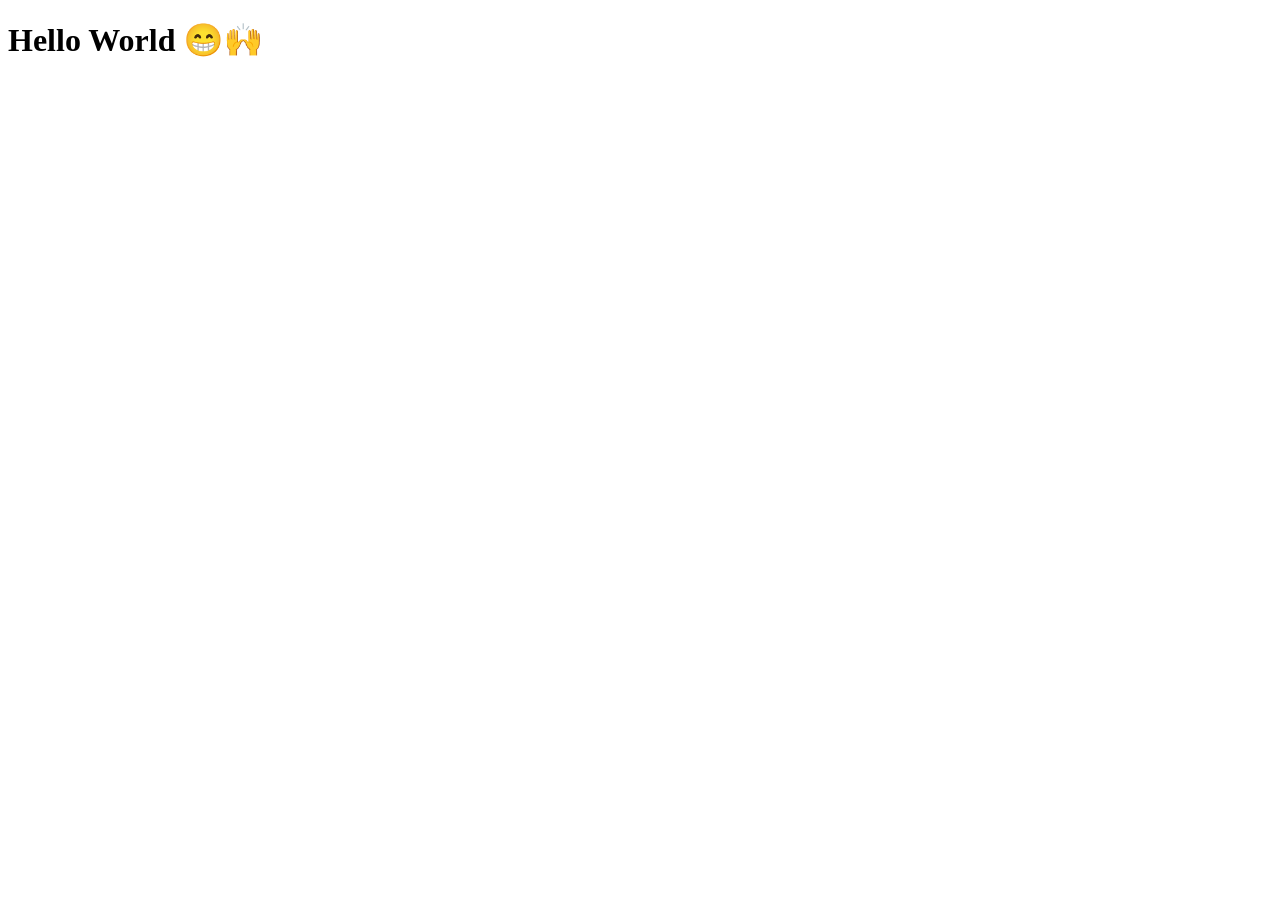
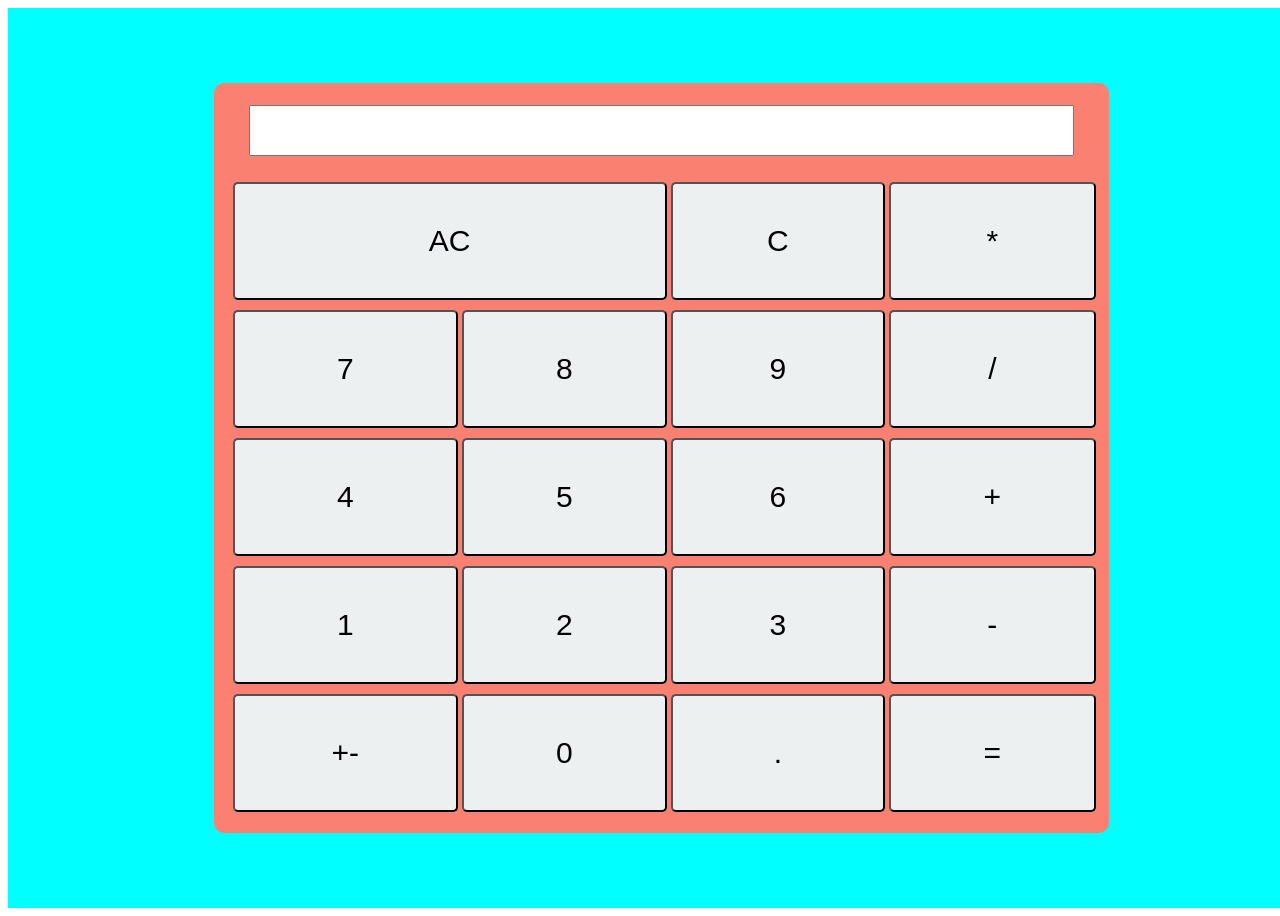
Before and after one commit to Yansa27/Revou, a plain HTML site: page index.html in a window 1280 px wide. Before the commit the page ends 800 px from the top, so only its background shows below. Drawn offline with Linux system fonts and the light colour scheme.

Commit message:
week 1 day 2

```diff
--- a/index.html
+++ b/index.html
@@ -3,9 +3,48 @@
 <head>
     <meta charset="UTF-8">
     <meta name="viewport" content="width=device-width, initial-scale=1.0">
-    <title>first</title>
+    <title>Kalkulator</title>
+    <link rel="stylesheet" href="style.css">
 </head>
 <body>
-    <h1>Hello World 😁🙌</h1>
+<div class="mother">
+ <div class="children">
+    <table class="calculator">
+        <tr>
+            <th colspan="4"><input type="text" name="display" size="100%"></th>
+        </tr>
+        <tr>
+            <td colspan="2"><button>AC</button></td>
+            <td><button>C</button></td>
+            <td><button>*</button></td>
+        </tr>
+        <tr>
+            <td><button>7</button></td>
+            <td><button>8</button></td>
+            <td><button>9</button></td>
+            <td><button>/</button></td>
+        </tr>
+        <tr>
+            <td><button>4</button></td>
+            <td><button>5</button></td>
+            <td><button>6</button></td>
+            <td><button>+</button></td>
+        </tr>
+        <tr>
+            <td><button>1</button></td>
+            <td><button>2</button></td>
+            <td><button>3</button></td>
+            <td><button>-</button></td>
+        </tr>
+        <tr>
+            <td><button>+-</button></td>
+            <td><button>0</button></td>
+            <td><button>.</button></td>
+            <td><button>=</button></td>
+        </tr>
+
+    </table>
+ </div>
+</div>
 </body>
 </html>
--- /dev/null
+++ b/style.css
@@ -0,0 +1,50 @@
+body {
+    width: 100%;
+    justify-content: flex-end;
+}
+.mother {
+    background-color: aqua;
+    height: 900px;
+    width: 100%;
+    display: flex;
+}
+.children {
+    margin: auto;
+    justify-content: center;
+    align-items: center;
+    height: 750px;
+}
+
+.calculator {
+    width: 103%;
+    height: 100%;
+    display: flex;
+
+    background-color: #fa8072;
+    justify-content: center;
+    border-radius: 10px;
+}
+button {
+    color: rgb(0, 0, 0);
+    font-size: 30px;
+    padding: 40px;
+    margin: 3px;
+    width : 100%;
+    height: 1010%;
+    background-color: rgb(237, 240, 240);
+    border-radius: 5px;
+}
+button:active {
+    background-color:rgb(182, 36, 36);
+}
+
+
+th {
+    padding: 20px;
+    width: auto;
+}
+
+
+input {
+    height: 45px;
+}
```
